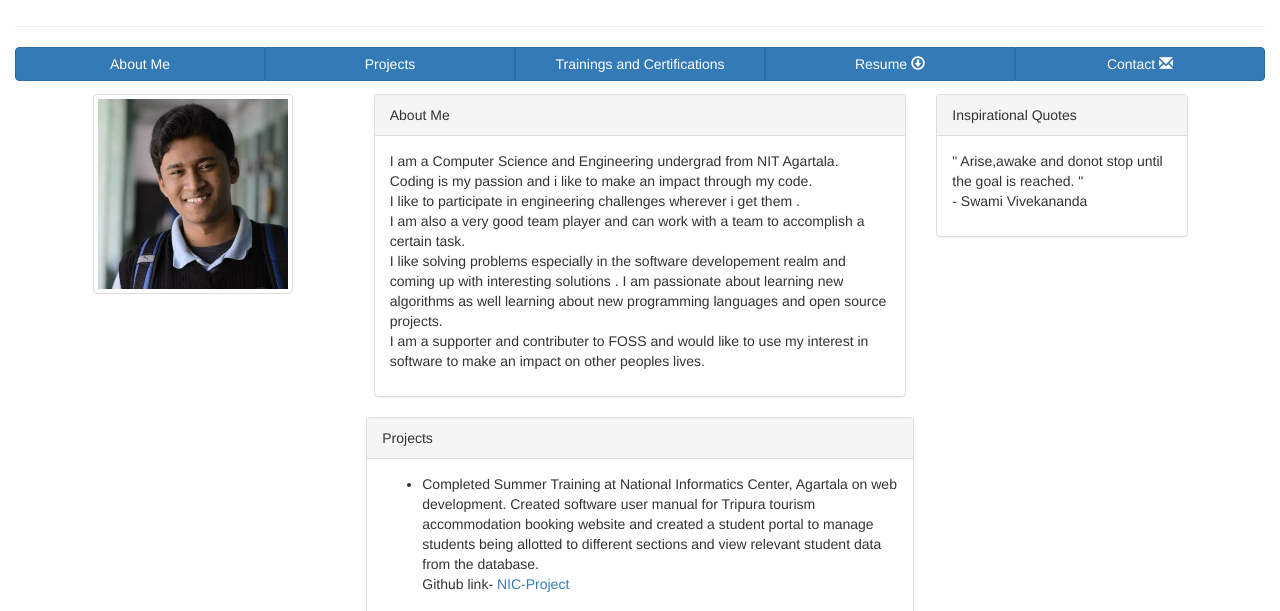
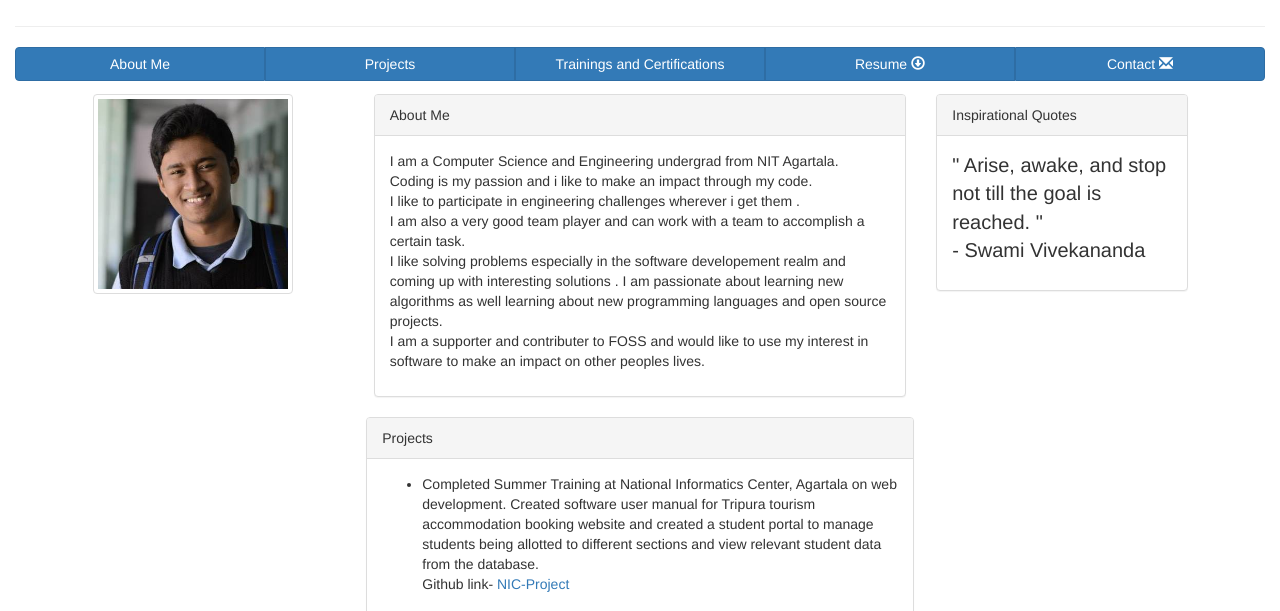
Before and after one commit to udaycoder/personalWebsite, a plain HTML site: page webpage.html in a window 1280 px wide. Shown: the part 189-800 px from the top of the page. Drawn offline with nearby package versions, Linux system fonts and the light colour scheme.

Commit message:
Made changes to quote text sizes

```diff
--- a/webpage.html
+++ b/webpage.html
@@ -45,7 +45,7 @@
       <div class="panel panel-default">
       <div class="panel-heading">Inspirational Quotes</div>
          <div class="panel-body">
-           <p>&#34; Arise,awake and donot stop until the goal is reached. &#34; <br>
+           <p style="font-size:20px;">&#34; Arise, awake, and stop not till the goal is reached. &#34; <br>
                   - Swami Vivekananda</p>
          </div>
     </div>
```
